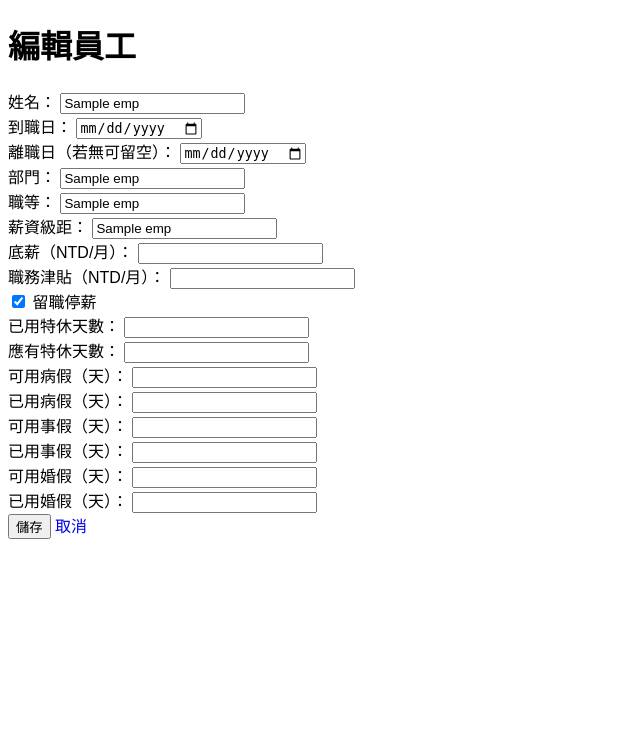
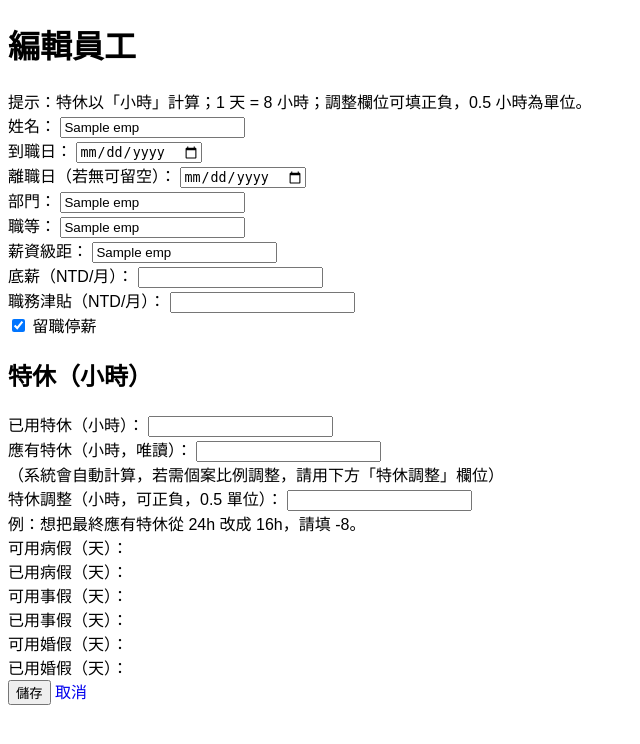
Before and after one commit to penguinpharmacy/penguin-HR-system, a Flask app: template templates/edit_employee.html in a window 1280 px wide. Shown: the top 744 px of the page, without its empty margins (0-640 px from the left). Run offline with Flask 3, Linux system fonts and the light colour scheme; the template is opened without the code that fills it: most values are stand-ins (such as "Sample title", 1, 10 or a date in 2020); some libraries are stand-ins or nearby versions.

Commit message:
Update edit_employee.html

```diff
--- a/templates/edit_employee.html
+++ b/templates/edit_employee.html
@@ -7,6 +7,10 @@
 </head>
 <body class="p-4">
   <h1 class="text-2xl mb-4">編輯員工</h1>
+
+  <!-- 說明：特休已改用「小時」，1 天 = 8 小時 -->
+  <div class="mb-4 text-sm text-gray-600">提示：特休以「小時」計算；1 天 = 8 小時；調整欄位可填正負，0.5 小時為單位。</div>
+
   <form action="/edit/{{ emp[0] }}" method="post" class="space-y-4">
     <!-- 基本資料 -->
     <div>
@@ -56,57 +60,88 @@
       </label>
     </div>
 
-    <!-- 留職停薪與特休 -->
+    <!-- 留職停薪 -->
     <div>
       <label class="inline-flex items-center">
         <input type="checkbox" name="suspend" {% if emp[9] %}checked{% endif %} class="mr-2">
         留職停薪
       </label>
     </div>
-    <div>
-      <label class="block">已用特休天數：
-        <input type="number" name="used_leave" value="{{ emp[10] }}" min="0" class="border px-2 py-1 w-24">
-      </label>
-    </div>
-    <div>
-      <label class="block">應有特休天數：
-        <input type="number" name="entitled_leave" value="{{ emp[11] }}" readonly class="border px-2 py-1 w-24 bg-gray-100">
-      </label>
+
+    <!-- 特休（小時制） -->
+    <div class="border rounded p-3">
+      <h2 class="font-semibold mb-2">特休（小時）</h2>
+
+      <div class="mb-2">
+        <label class="block">已用特休（小時）：
+          <!-- 優先用 emp[13]=used_leave_hours；若為空，用舊天數 emp[10]*8 回填 -->
+          <input type="number"
+                 name="used_leave_hours"
+                 step="0.5"
+                 min="0"
+                 value="{{ emp[13] if emp[13] is not none else ((emp[10] or 0) * 8) }}"
+                 class="border px-2 py-1 w-40">
+        </label>
+      </div>
+
+      <div class="mb-2">
+        <label class="block">應有特休（小時，唯讀）：
+          <!-- 優先 emp[12]=entitled_leave_hours；若為空，用舊天數 emp[11]*8 顯示 -->
+          <input type="number"
+                 step="0.5"
+                 readonly
+                 value="{{ emp[12] if emp[12] is not none else ((emp[11] or 0) * 8) }}"
+                 class="border px-2 py-1 w-40 bg-gray-100">
+        </label>
+        <div class="text-xs text-gray-500 mt-1">（系統會自動計算，若需個案比例調整，請用下方「特休調整」欄位）</div>
+      </div>
+
+      <div>
+        <label class="block">特休調整（小時，可正負，0.5 單位）：
+          <!-- emp[14] = leave_adjust_hours -->
+          <input type="number"
+                 name="leave_adjust_hours"
+                 step="0.5"
+                 value="{{ emp[14] if emp[14] is not none else 0 }}"
+                 class="border px-2 py-1 w-48">
+        </label>
+        <div class="text-xs text-gray-500 mt-1">例：想把最終應有特休從 24h 改成 16h，請填 -8。</div>
+      </div>
     </div>
 
     <!-- 病假 -->
     <div>
       <label class="block">可用病假（天）：
-        <input type="number" name="entitled_sick" value="{{ emp[12] }}" readonly class="border px-2 py-1 w-24 bg-gray-100">
+        <input type="number" name="entitled_sick" value="{{ emp[12] }}" readonly class="border px-2 py-1 w-24 bg-gray-100" hidden>
       </label>
     </div>
     <div>
       <label class="block">已用病假（天）：
-        <input type="number" name="used_sick" value="{{ emp[13] }}" min="0" class="border px-2 py-1 w-24">
+        <input type="number" name="used_sick" value="0" min="0" class="border px-2 py-1 w-24" hidden>
       </label>
     </div>
 
     <!-- 事假 -->
     <div>
       <label class="block">可用事假（天）：
-        <input type="number" name="entitled_personal" value="{{ emp[14] }}" readonly class="border px-2 py-1 w-24 bg-gray-100">
+        <input type="number" name="entitled_personal" value="{{ emp[14] }}" readonly class="border px-2 py-1 w-24 bg-gray-100" hidden>
       </label>
     </div>
     <div>
       <label class="block">已用事假（天）：
-        <input type="number" name="used_personal" value="{{ emp[15] }}" min="0" class="border px-2 py-1 w-24">
+        <input type="number" name="used_personal" value="0" min="0" class="border px-2 py-1 w-24" hidden>
       </label>
     </div>
 
     <!-- 婚假 -->
     <div>
       <label class="block">可用婚假（天）：
-        <input type="number" name="entitled_marriage" value="{{ emp[16] }}" readonly class="border px-2 py-1 w-24 bg-gray-100">
+        <input type="number" name="entitled_marriage" value="{{ emp[16] }}" readonly class="border px-2 py-1 w-24 bg-gray-100" hidden>
       </label>
     </div>
     <div>
       <label class="block">已用婚假（天）：
-        <input type="number" name="used_marriage" value="{{ emp[17] }}" min="0" class="border px-2 py-1 w-24">
+        <input type="number" name="used_marriage" value="0" min="0" class="border px-2 py-1 w-24" hidden>
       </label>
     </div>
 
```
